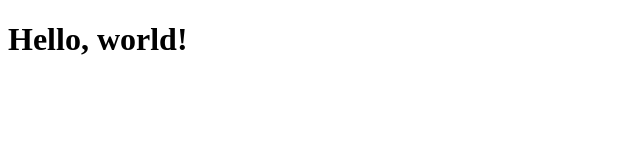
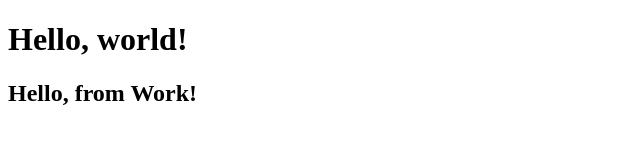
Before and after one commit to sekkithub/demo-partial, a plain HTML site: page index.html in a window 1280 px wide. Shown: the whole page, without its empty margins (0-640 px from the left). Drawn offline with nearby package versions, Linux system fonts and the light colour scheme.

Commit message:
hello from work

```diff
--- a/index.html
+++ b/index.html
@@ -18,7 +18,7 @@
   </head>
   <body>
     <h1>Hello, world!</h1>
-
+    <h2>Hello, from Work!</h2>
     <!-- jQuery (necessary for Bootstrap's JavaScript plugins) -->
     <script src="https://ajax.googleapis.com/ajax/libs/jquery/1.11.2/jquery.min.js"></script>
     <!-- Include all compiled plugins (below), or include individual files as needed -->
```
